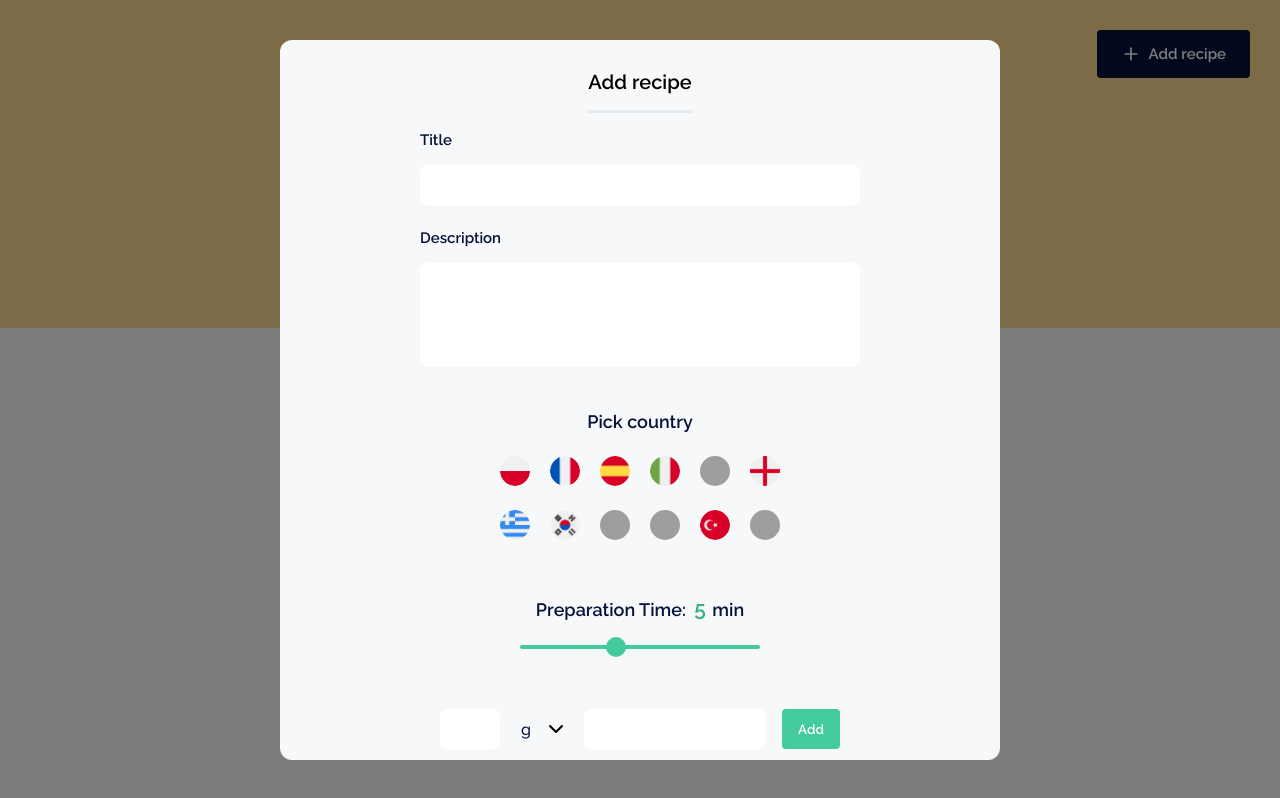
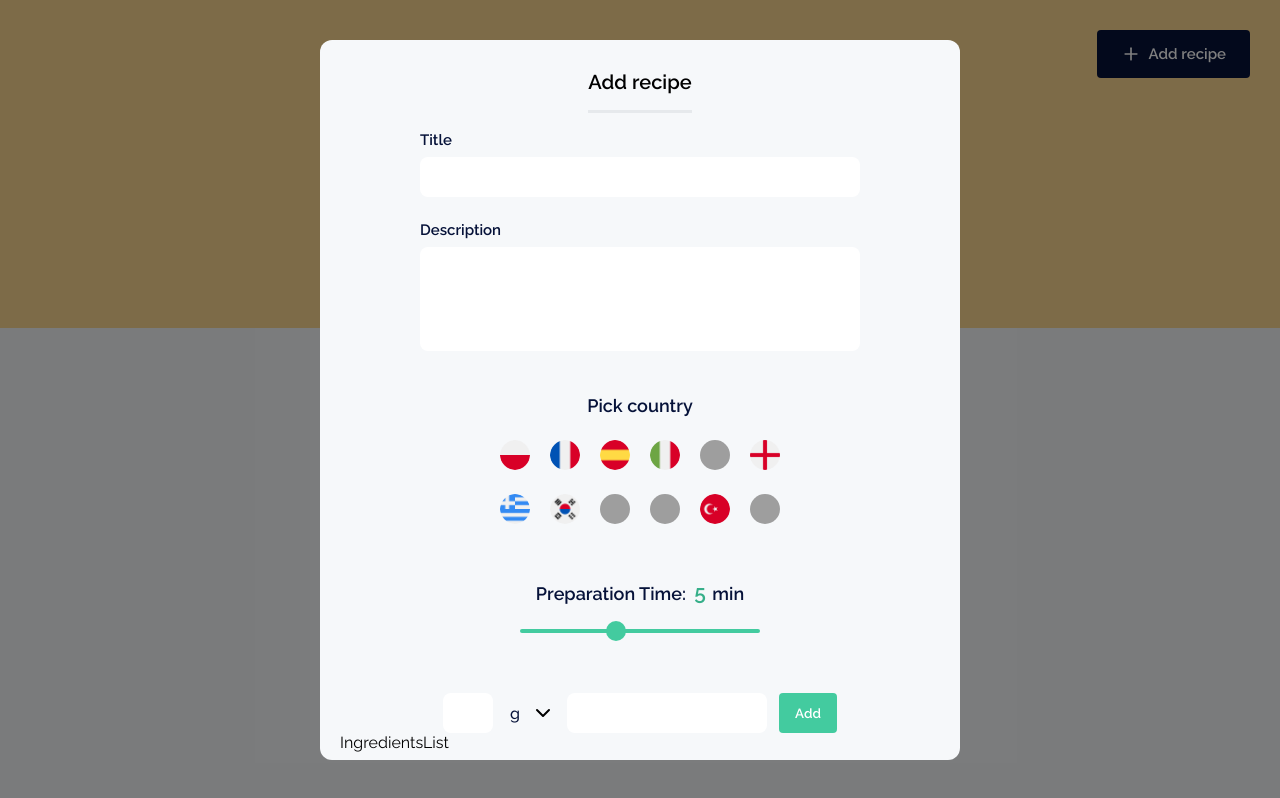
Before and after one commit to Kacperx24/Recipe-app, a React (Create React App) app: page /form in a window 1280 px wide. Built offline with nearby package versions, Linux system fonts and the light colour scheme; grey boxes are pictures that could not be loaded.

Commit message:
Complete ingredient form functionality

```diff
--- a/package.json
+++ b/package.json
@@ -12,6 +12,7 @@
 		"@types/react": "^18.0.31",
 		"@types/react-dom": "^18.0.11",
 		"@types/styled-components": "^5.1.26",
+		"@types/uuid": "^9.0.1",
 		"axios": "^1.3.4",
 		"lucide-react": "^0.129.0",
 		"react": "^18.2.0",
@@ -22,6 +23,7 @@
 		"react-scripts": "5.0.1",
 		"styled-components": "^5.3.9",
 		"typescript": "^4.9.5",
+		"uuid": "^9.0.0",
 		"web-vitals": "^2.1.4"
 	},
 	"scripts": {
--- a/src/App.tsx
+++ b/src/App.tsx
@@ -18,7 +18,13 @@ button {
 	border: none;
 	border-radius: 4px;
 	font-weight: 600;
-	cursor: pointer
+	cursor: pointer;
+	transition: .1s ease-in-out;
+
+}
+
+button:active{
+	transform: scale(0.95);
 }
 
 input,textarea {
--- a/src/components/form/CountrySelect.tsx
+++ b/src/components/form/CountrySelect.tsx
@@ -9,6 +9,9 @@ import { Country, FormData } from '../../types'
 
 const SelectWrapper = styled.div`
 	padding: 20px 0;
+	display: flex;
+	flex-direction: column;
+	align-items: center;
 `
 
 const CountriesWrapper = styled.div`
--- /dev/null
+++ b/src/components/form/Ingredients.tsx
@@ -0,0 +1,114 @@
+import React, { useState } from 'react'
+import styled from 'styled-components'
+import UnitSelect from './UnitSelect'
+import { Ingredient } from '../../types'
+import { v4 as uuid } from 'uuid'
+import IngredientsList from './IngredientsList'
+
+const Container = styled.div`
+	margin: 40px 0;
+	width: 100%;
+`
+
+const InputContainer = styled.div`
+	display: flex;
+	margin: 0 auto;
+	justify-content: center;
+	gap: 12px;
+	height: 40px;
+	max-width: 100%;
+`
+
+const NameInput = styled.input`
+	padding: 12px;
+	flex: 1;
+	font-size: 15px;
+	font-weight: 600;
+	min-width: 0;
+	max-width: 200px;
+`
+
+const QuantityInput = styled.input`
+	padding: 12px 6px;
+	width: 50px;
+	font-weight: 600;
+	font-size: 15px;
+	text-align: center;
+	&::-webkit-inner-spin-button,
+	&::-webkit-outer-spin-button {
+		-webkit-appearance: none;
+		margin: 0;
+	}
+
+	&[type='number'] {
+		-moz-appearance: textfield;
+		appearance: textfield;
+	}
+`
+
+const AddButton = styled.button`
+	height: 100%;
+	padding: 0 16px;
+	background-color: ${({ theme }) => theme.colors.successBg};
+	color: ${({ theme }) => theme.colors.altText};
+`
+
+const Ingredients = () => {
+	const [ingredients, setIngredients] = useState<Ingredient[]>([])
+	const [currentIngredient, setCurrentIngredient] = useState<Ingredient>({
+		unit: 'g',
+		quantity: '',
+		name: '',
+		id: '',
+	})
+	const addIngredient = () => {
+		const { unit, quantity, name } = currentIngredient
+		if (unit && quantity && name) {
+			setIngredients(prev => [...prev, { ...currentIngredient, id: uuid() }])
+			setCurrentIngredient(prev => ({
+				...prev,
+				quantity: '',
+				name: '',
+				id: '',
+			}))
+		}
+	}
+
+	const removeIngredient = (id: string) => {
+		setIngredients(prev => prev.filter(item => item.id !== id))
+	}
+
+	const setUnit = (unit: string) => {
+		setCurrentIngredient(prev => ({ ...prev, unit }))
+	}
+
+	const setQuantity = (quantity: string) => {
+		setCurrentIngredient(prev => ({ ...prev, quantity }))
+	}
+	const setName = (name: string) => {
+		setCurrentIngredient(prev => ({ ...prev, name }))
+	}
+
+	return (
+		<Container>
+			<InputContainer>
+				<QuantityInput
+					value={currentIngredient.quantity}
+					onChange={e => setQuantity(e.target.value)}
+					type='number'
+				/>
+				<UnitSelect setUnit={setUnit} />
+				<NameInput
+					value={currentIngredient.name}
+					onChange={e => setName(e.target.value)}
+				/>{' '}
+				<AddButton type='button' onClick={addIngredient}>
+					Add
+				</AddButton>
+			</InputContainer>
+			<IngredientsList />
+		</Container>
+	)
+}
+
+export default Ingredients
--- a/src/components/form/IngredientsList.tsx
+++ b/src/components/form/IngredientsList.tsx
@@ -1,50 +1,7 @@
 import React from 'react'
-import styled from 'styled-components'
-import UnitSelect from './UnitSelect'
-
-const Container = styled.div`
-	margin: 40px 0;
-	width: 100%;
-`
-
-const InputContainer = styled.div`
-	display: flex;
-	margin: 0 auto;
-	justify-content: center;
-	gap: 16px;
-	height: 40px;
-	max-width: 340px;
-`
-
-const Input = styled.input`
-	padding: 12px 16px;
-	flex-grow: 1;
-`
-const QuantityInput = styled.input`
-	padding: 12px 16px;
-	width: 60px;
-	font-weight: 600;
-	font-size: 15px;
-	text-align: center;
-`
-
-const AddButton = styled.button`
-	height: 100%;
-	padding: 0 16px;
-	background-color: ${({ theme }) => theme.colors.successBg};
-	color: ${({ theme }) => theme.colors.altText};
-`
 
 const IngredientsList = () => {
-	return (
-		<Container>
-			<InputContainer>
-				<QuantityInput />
-				<UnitSelect />
-				<Input /> <AddButton>Add</AddButton>
-			</InputContainer>
-		</Container>
-	)
+	return <div>IngredientsList</div>
 }
 
 export default IngredientsList
--- a/src/components/form/InputField.tsx
+++ b/src/components/form/InputField.tsx
@@ -26,7 +26,6 @@ const LabelsContainer = styled.div`
 		font-weight: 500;
 	}
 `
-const Label = styled.label``
 
 const Input = styled.input`
 	padding: 12px 16px;
@@ -55,7 +54,6 @@ const InputField: React.FC<Props> = ({ label, name, register, errors }) => {
 				<label>{label}</label>
 				<span>{errors[name]?.message}</span>
 			</LabelsContainer>
-			<Label></Label>
 			{name === 'description' ? (
 				<TextArea
 					{...register(name, { required: 'Description is required' })}
--- a/src/components/form/PreparationTimeSlider.tsx
+++ b/src/components/form/PreparationTimeSlider.tsx
@@ -7,7 +7,6 @@ import Paragraph from '../ui/Paragraph'
 interface Props {
 	register: UseFormRegister<FormData>
 	validation: RegisterOptions
-	errors: Record<string, any>
 	watch: UseFormWatch<FormData>
 }
 
@@ -27,6 +26,7 @@ const StyledParagraph = styled(Paragraph)`
 const RangeInput = styled.input`
 	margin: 24px 0 12px;
 	-webkit-appearance: none;
+	-moz-appearance: none;
 	width: 240px;
 	height: 4px;
 	background-color: #43cb9f;
@@ -56,16 +56,7 @@ const RangeInput = styled.input`
 	}
 `
 
-const ErrorMessage = styled.span`
-	// Styluj komunikat o błędzie
-`
-
-const PreparationTimeSlider: FC<Props> = ({
-	register,
-	validation,
-	errors,
-	watch,
-}) => {
+const PreparationTimeSlider: FC<Props> = ({ register, validation, watch }) => {
 	const preparationTime = watch('preparationTime', 5)
 
 	return (
@@ -80,9 +71,6 @@ const PreparationTimeSlider: FC<Props> = ({
 				step='5'
 				{...register('preparationTime', validation)}
 			/>
-			{errors.preparationTime && (
-				<ErrorMessage>This field is required</ErrorMessage>
-			)}
 		</SliderWrapper>
 	)
 }
--- a/src/components/form/UnitSelect.tsx
+++ b/src/components/form/UnitSelect.tsx
@@ -1,12 +1,16 @@
-import React, { useState } from 'react'
+import { FC, useState } from 'react'
 import { ChevronDown } from 'lucide-react'
 import styled, { css } from 'styled-components'
 import Paragraph from '../ui/Paragraph'
 import { UNITS } from '../../data/constants'
 
+interface UnitSelectProps {
+	setUnit: (unit: string) => void
+}
+
 const Container = styled.div`
 	display: flex;
-	gap: 8px;
+	gap: 6px;
 `
 
 const UnitsContainer = styled.div`
@@ -17,7 +21,7 @@ const UnitsContainer = styled.div`
 	overflow: hidden;
 `
 
-const Unit = styled.div<{ selected: boolean; position: string }>`
+const UnitItem = styled.div<{ position: string }>`
 	position: absolute;
 	height: 100%;
 	width: 100%;
@@ -25,8 +29,8 @@ const Unit = styled.div<{ selected: boolean; position: string }>`
 	display: flex;
 	align-items: center;
 	justify-content: center;
-	${({ position, selected }) =>
-		(position === '100%' || selected) &&
+	${({ position }) =>
+		(position === '100%' || position === '0%') &&
 		css`
 			transition: top 0.3s ease-in-out;
 		`}
@@ -41,35 +45,31 @@ const ButtonContainer = styled.div`
 	}
 `
 
-const UnitSelect = () => {
+const calculatePosition = (index: number, selectedIndex: number) => {
+	if (index === selectedIndex) return '0%'
+	if (index === selectedIndex - 1 || (selectedIndex === 0 && index === 2))
+		return '100%'
+	return '-100%'
+}
+
+const UnitSelect: FC<UnitSelectProps> = ({ setUnit }) => {
 	const [selectedUnitIndex, setSelectedUnitIndex] = useState(0)
 
 	const changeUnitIndex = () => {
-		if (selectedUnitIndex < UNITS.length - 1) {
-			return setSelectedUnitIndex(prev => prev + 1)
-		}
-		return setSelectedUnitIndex(0)
-	}
-
-	const calculatePosition = (index: number, selectedIndex: number) => {
-		console.log(index, selectedIndex)
-		if (index === selectedIndex) return '0%'
-		if (index === selectedIndex - 1 || (selectedIndex === 0 && index === 2))
-			return '100%'
-		return '-100%'
+		setSelectedUnitIndex(prev => (prev + 1) % UNITS.length)
+		setUnit(UNITS[selectedUnitIndex])
 	}
 
 	return (
 		<Container>
 			<UnitsContainer>
 				{UNITS.map((item, index) => (
-					<Unit
+					<UnitItem
 						key={item}
-						selected={index === selectedUnitIndex}
 						position={calculatePosition(index, selectedUnitIndex)}
 					>
 						<Paragraph>{item}</Paragraph>
-					</Unit>
+					</UnitItem>
 				))}
 			</UnitsContainer>
 			<ButtonContainer>
--- a/src/pages/AddRecipeForm.tsx
+++ b/src/pages/AddRecipeForm.tsx
@@ -8,18 +8,18 @@ import CountrySelect from '../components/form/CountrySelect'
 import { FormData } from '../types'
 import PreparationTimeSlider from '../components/form/PreparationTimeSlider'
 import SubmitButton from '../components/form/SubmitButton'
-import IngredientsList from '../components/form/IngredientsList'
+import IngredientsList from '../components/form/Ingredients'
 
 const Container = styled.div`
-	width: 90%;
-	max-width: 720px;
+	width: 94%;
+	max-width: 640px;
 	background-color: ${({ theme }) => theme.colors.primaryBg};
 	border-radius: 12px;
 	overflow: hidden;
 `
 
 const ContentWrapper = styled.div`
-	padding: 30px 30px;
+	padding: 30px 20px;
 	width: 100%;
 	overflow-y: auto;
 	max-height: 90vh;
@@ -77,7 +77,6 @@ const AddRecipeForm = () => {
 						<PreparationTimeSlider
 							register={register}
 							validation={{ required: true }}
-							errors={errors}
 							watch={watch}
 						/>
 
```
Also changed, not shown: src/types/index.ts (+7 -0 lines), src/components/form/IngredientForm.tsx (added), 1 other file (tests, documents, lock files or other folders).
